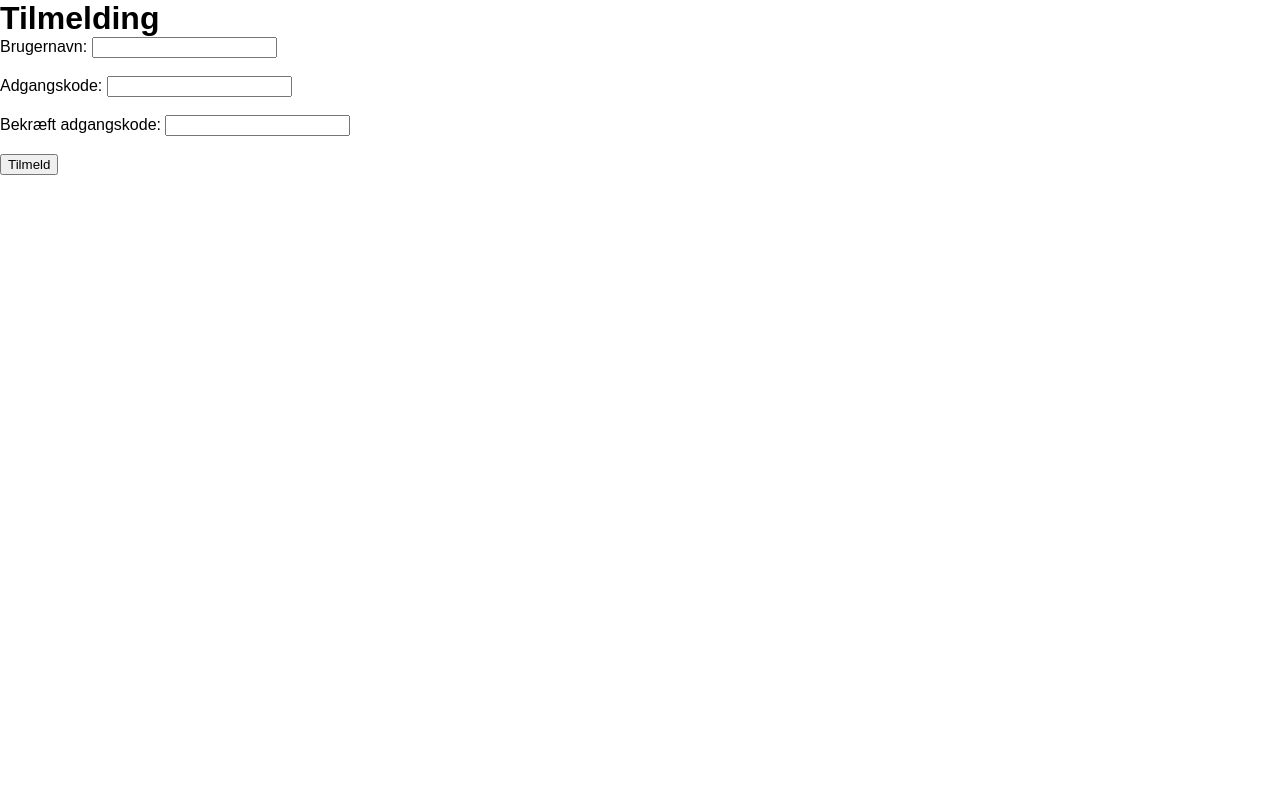
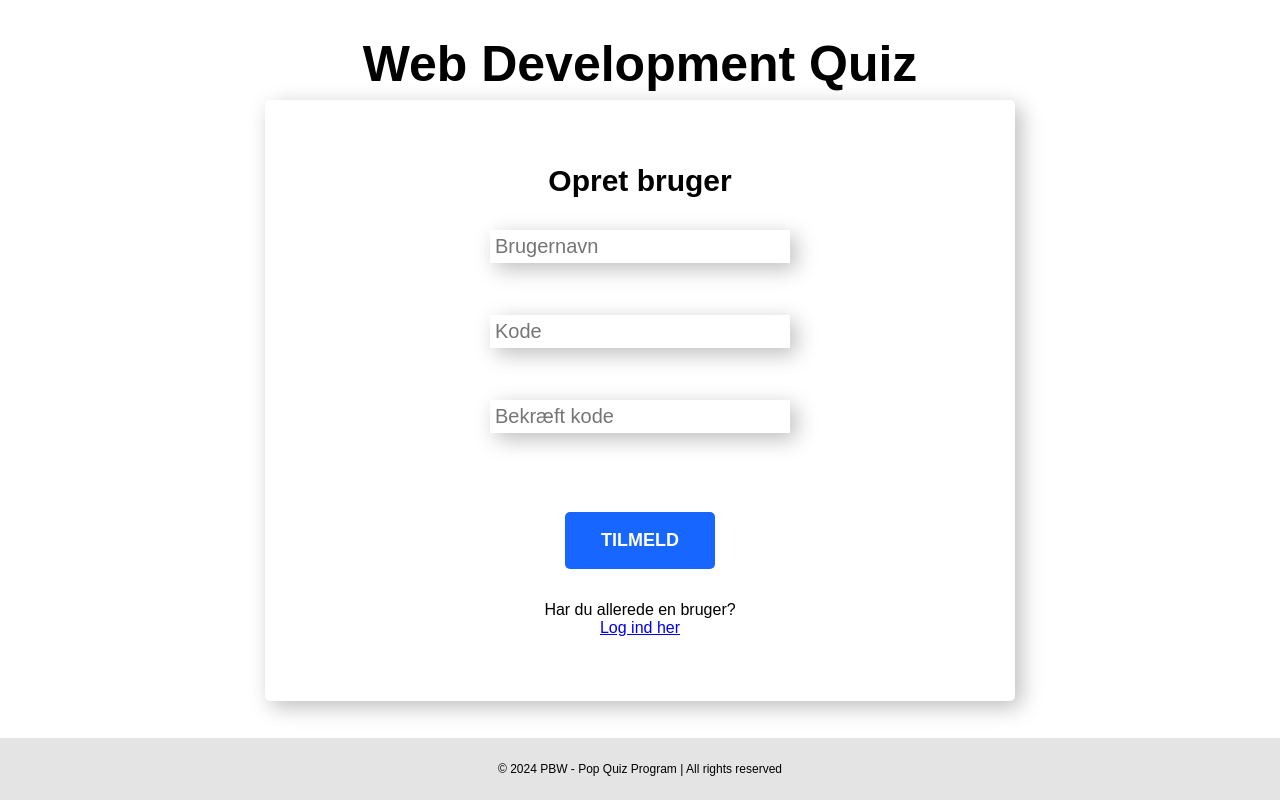
Before and after one commit to Pschioeler/Quizplatform-2, a website: page public/signup.html in a window 1280 px wide. Drawn offline with Linux system fonts and the light colour scheme.

Commit message:
CSS_Cookery1.0
-Fixed up some styling to align the "create user" page with the wireframe design.
Styled the following elements:
-Body, Header, Main, Footer, formWrapper, Form, Input for text password and submit.
Also changed the semantic of the HTML for signup.html, to style the layout accordingly.

```diff
--- a/public/css/styles.css
+++ b/public/css/styles.css
@@ -33,6 +33,85 @@
   -moz-box-shadow: 6px 6px 21px 0px rgba(189, 189, 189, 1);
   box-shadow: 6px 6px 21px 0px rgba(189, 189, 189, 1);
 }
+
+body {
+  height: 100dvh;
+  display: flex;
+  flex-direction: column;
+  justify-content: center;
+}
+header {
+  width: 100dvw;
+  position: fixed;
+  top: 35px;
+  text-align: center;
+}
+main {
+  padding: .7em;
+  display: flex;
+  justify-content: center;
+}
+.formWrapper {
+  width: 100%;
+  padding: 2em;
+  text-align: center;
+  border-radius: 5px;
+  max-width: 750px;
+}
+form {
+  display: flex;
+  flex-direction: column;
+  align-items: center;
+  margin: 2em 0;
+}
+input[type="text"], input[type="password"] {
+  width: 100%;
+  max-width: 300px;
+  border: none;
+  font-size: 20px;
+  padding: 5px;
+  margin: 0 0 .8em 0;
+}
+input[type="submit"] {
+  width: 150px;
+  cursor: pointer;
+  border: none;
+  border-radius: 5px;
+  font-size: 18px;
+  font-weight: bold;
+  text-transform: uppercase;
+  color: var(--secondary-color);
+  background-color: var(--accent-color);
+  padding: 1em .5em;
+  margin: 1.5em 0 0 0;
+}
+input[type="submit"]:hover {
+  background-color: var(--accent-hover);
+}
 footer {
+  position: fixed;
+  bottom: 0;
+  text-align: center;
+  width: 100dvw;
+  padding: 2em 0;
+  font-size: 12px;
   background-color: var(--overlay);
 }
+/* --------------------- iPad Version -----------------------*/
+@media screen and (width >= 725px) {
+  h1 {
+    font-size: 50px;
+  }
+  h2 {
+    font-size: 30px;
+  }
+  input[type="text"], input[type="password"] {
+    font-size: 20px;
+  }
+  .formWrapper {
+    padding: 4em 2em;
+  }
+}
+
+/* --------------------- Desktop Version -----------------------*/
+@media screen and (width >= 1200px) {}
--- a/public/signup.html
+++ b/public/signup.html
@@ -2,21 +2,29 @@
 <head>
     <meta charset="UTF-8">
     <meta name="viewport" content="width=device-width, initial-scale=1.0">
-    <title>Document</title>
+    <title>PBWQuiz | Opret Bruger</title>
     <link rel="stylesheet" href="./css/styles.css">
 </head>
 <body>
-    <h1>Tilmelding</h1>
-    <form id="signupForm">
-        <label for="username">Brugernavn:</label>
-        <input type="text" id="username" name="username" required><br><br>
-        <label for="password">Adgangskode:</label>
-        <input type="password" id="password" name="password" required><br><br>
-        <label for="confirm_password">Bekræft adgangskode:</label>
-        <input type="password" id="confirm_password" name="confirm_password" required><br><br>
-        <div id="passFeedbackText"></div>
-        <input type="submit" value="Tilmeld">
-    </form>
+    <header>
+        <h1>Web Development Quiz</h1>
+    </header>
+    <main>
+        <section class="formWrapper shadow">
+            <h2>Opret bruger</h2>
+            <form id="signupForm">
+                <input type="text" id="username" name="username" class="shadow" placeholder="Brugernavn" required><br><br>
+                <input type="password" id="password" name="password" class="shadow" placeholder="Kode" required><br><br>
+                <input type="password" id="confirm_password" name="confirm_password" class="shadow" placeholder="Bekræft kode" required><br><br>
+                <div id="passFeedbackText"></div>
+                <input type="submit" value="Tilmeld">
+            </form>
+            <p>Har du allerede en bruger?</p><a href="#">Log ind her</a>
+        </section>
+    </main>
     <script src="/public/js/signup.js"></script>
 </body>
+<footer>
+    <p>© 2024 PBW - Pop Quiz Program | All rights reserved</p>
+</footer>
 </html>
```
Lines whose indentation alone changed are shown as unchanged.
